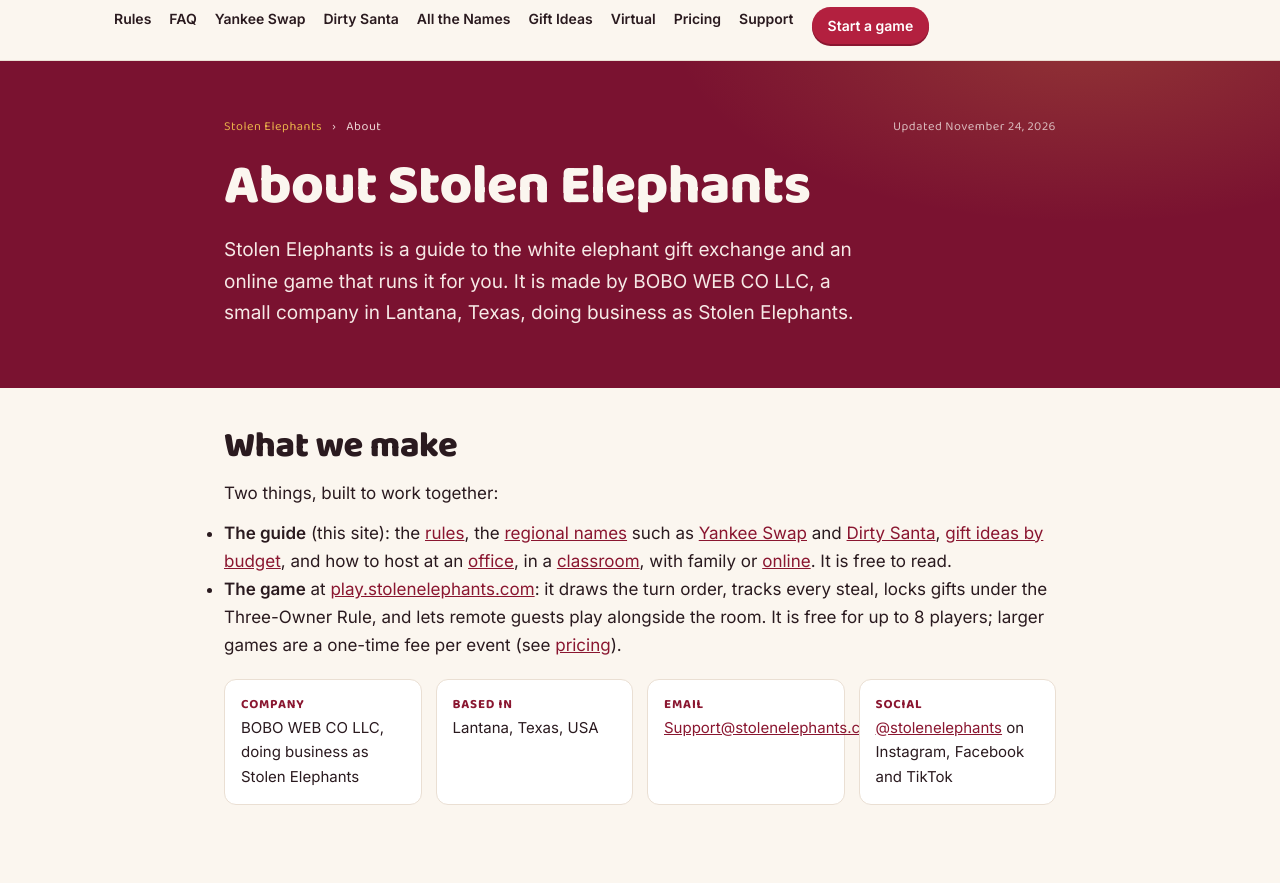
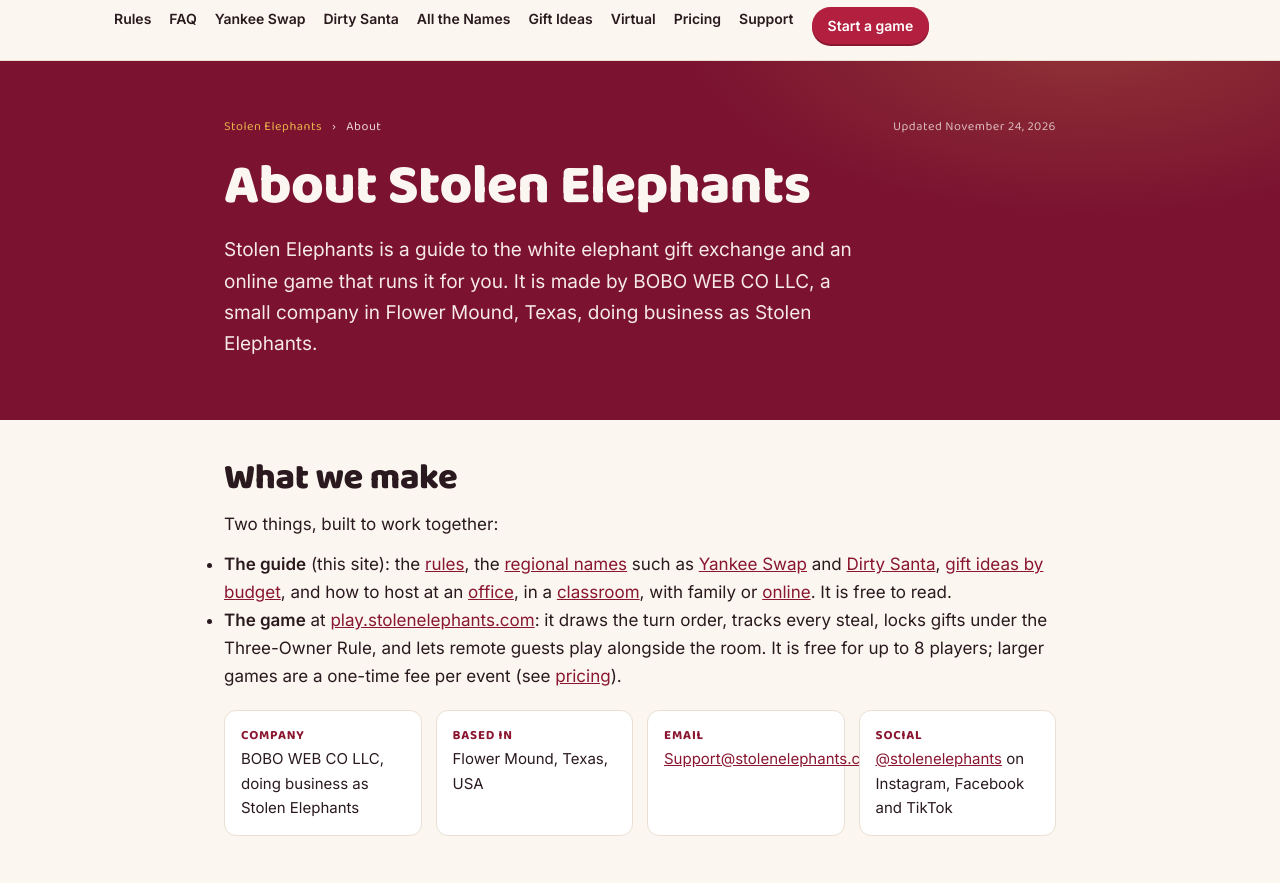
Before and after one commit to jfaber80-png/stolenelephants-site, a plain HTML site: page about.html in a window 1280 px wide. Shown: the part 69-952 px from the top of the page. Drawn offline with Linux system fonts and the light colour scheme.

Commit message:
About + llms files: based in Flower Mound, Texas
Co-Authored-By: Claude Opus 5.5 <noreply@anthropic.com>
Claude-Session: https://claude.ai/code/session_017ot4payXcAui8CaNe5QBzL

```diff
--- a/about.html
+++ b/about.html
@@ -84,7 +84,7 @@
       "email": "Support@stolenelephants.com",
       "address": {
         "@type": "PostalAddress",
-        "addressLocality": "Lantana",
+        "addressLocality": "Flower Mound",
         "addressRegion": "TX",
         "addressCountry": "US"
       },
@@ -134,7 +134,7 @@
   <div class="wrap">
     <nav class="crumbs" aria-label="Breadcrumb"><a href="/">Stolen Elephants</a><span aria-hidden="true">›</span><span aria-current="page">About</span><time datetime="2026-11-24">Updated November 24, 2026</time></nav>
     <h1>About Stolen Elephants</h1>
-    <p class="lede">Stolen Elephants is a guide to the white elephant gift exchange and an online game that runs it for you. It is made by BOBO WEB CO LLC, a small company in Lantana, Texas, doing business as Stolen Elephants.</p>
+    <p class="lede">Stolen Elephants is a guide to the white elephant gift exchange and an online game that runs it for you. It is made by BOBO WEB CO LLC, a small company in Flower Mound, Texas, doing business as Stolen Elephants.</p>
   </div>
 </header>
 
@@ -149,7 +149,7 @@
   </ul>
   <div class="facts">
     <div><b>Company</b>BOBO WEB CO LLC, doing business as Stolen Elephants</div>
-    <div><b>Based in</b>Lantana, Texas, USA</div>
+    <div><b>Based in</b>Flower Mound, Texas, USA</div>
     <div><b>Email</b><a href="mailto:Support@stolenelephants.com">Support@stolenelephants.com</a></div>
     <div><b>Social</b><a href="/follow">@stolenelephants</a> on Instagram, Facebook and TikTok</div>
   </div>
```
Also changed, not shown: llms-full.txt, llms.txt.
